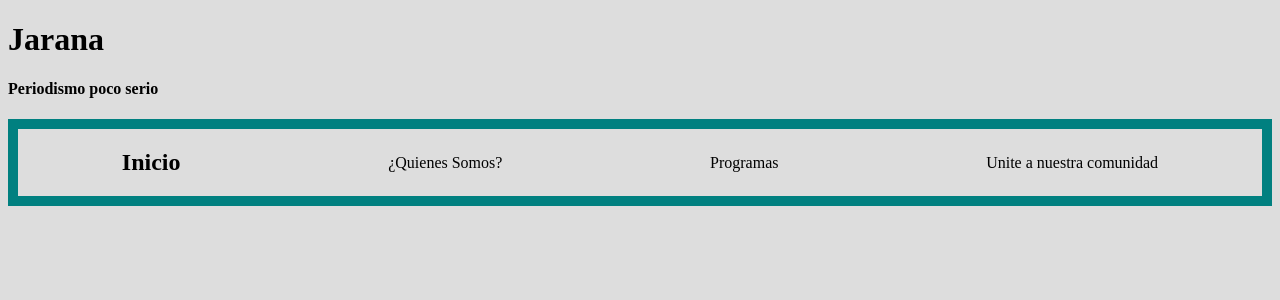
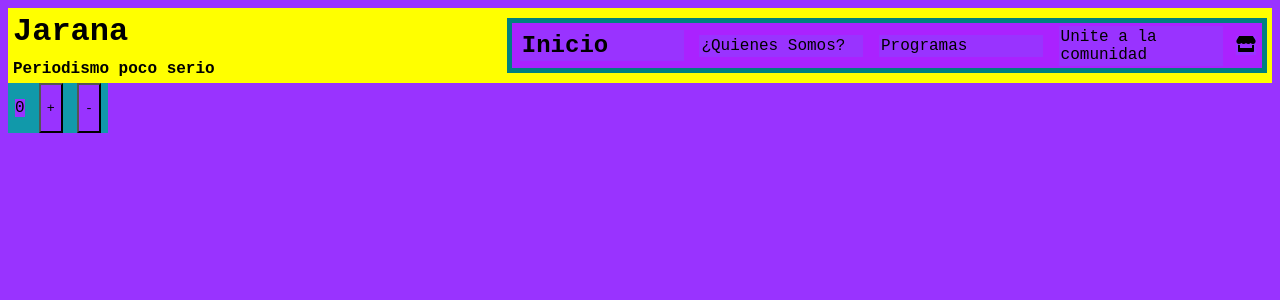
Before and after one commit to Elbruce4/React14680, a React (Create React App) app: page / in a window 1280 px wide. Shown: the top 300 px of the page. Built offline with nearby package versions, Linux system fonts and the light colour scheme.

Commit message:
volviendo a subir proyecto

```diff
--- a/package.json
+++ b/package.json
@@ -3,6 +3,10 @@
   "version": "0.1.0",
   "private": true,
   "dependencies": {
+    "@fortawesome/fontawesome-svg-core": "^1.2.35",
+    "@fortawesome/free-brands-svg-icons": "^5.15.3",
+    "@fortawesome/free-solid-svg-icons": "^5.15.3",
+    "@fortawesome/react-fontawesome": "^0.1.14",
     "@testing-library/jest-dom": "^5.14.1",
     "@testing-library/react": "^11.2.7",
     "@testing-library/user-event": "^12.8.3",
--- a/public/diseño.css
+++ /dev/null
@@ -1,12 +0,0 @@
-*{
-    background-color: #ddd;
-
-}
-
-#navBar{
-    display: flex;
-    flex-direction: row;
-    justify-content: space-around;
-    align-items: center;
-    border: teal 10px solid;
-}
--- a/public/index.html
+++ b/public/index.html
@@ -4,41 +4,22 @@
     <meta charset="utf-8" />
     <link rel="icon" href="%PUBLIC_URL%/favicon.ico" />
     <meta name="viewport" content="width=device-width, initial-scale=1" />
+    <link href="https://fonts.googleapis.com/css2?family=Lobster&display=swap" rel="stylesheet">
+    <link rel="preconnect" href="https://fonts.googleapis.com">
+    <link rel="preconnect" href="https://fonts.gstatic.com" crossorigin>
     <meta name="theme-color" content="#000000" />
     <meta
       name="description"
       content="Web site created using create-react-app"
     />
     <link rel="apple-touch-icon" href="%PUBLIC_URL%/logo192.png" />
-    <link rel="stylesheet" href= "diseño.css">
-    <!--
-      manifest.json provides metadata used when your web app is installed on a
-      user's mobile device or desktop. See https://developers.google.com/web/fundamentals/web-app-manifest/
-    -->
     <link rel="manifest" href="%PUBLIC_URL%/manifest.json" />
-    <!--
-      Notice the use of %PUBLIC_URL% in the tags above.
-      It will be replaced with the URL of the `public` folder during the build.
-      Only files inside the `public` folder can be referenced from the HTML.
-
-      Unlike "/favicon.ico" or "favicon.ico", "%PUBLIC_URL%/favicon.ico" will
-      work correctly both with client-side routing and a non-root public URL.
-      Learn how to configure a non-root public URL by running `npm run build`.
-    -->
     <title>React App</title>
   </head>
   <body>
     <noscript>You need to enable JavaScript to run this app.</noscript>
     <div id="root"></div>
-    <!--
-      This HTML file is a template.
-      If you open it directly in the browser, you will see an empty page.
+    <div ></div>
 
-      You can add webfonts, meta tags, or analytics to this file.
-      The build step will place the bundled scripts into the <body> tag.
-
-      To begin the development, run `npm start` or `yarn start`.
-      To create a production bundle, use `npm run build` or `yarn build`.
-    -->
   </body>
 </html>
--- a/src/App.js
+++ b/src/App.js
@@ -1,12 +1,28 @@
-import NavBar from "./navBar";
+import NavBar from "./componentes/Navbar/Navbar";
+
+import Contador from "./componentes/Contador/Contador";
+import ItemListContainer from "./componentes/ItemListContainer/ItemListContainer";
+
+import "./diseño.css"
+
+const App = () => {
 
 
-const App = () =>
-    <>
-        <h1>Jarana</h1>
-        <h4>Periodismo poco serio</h4>
-        <NavBar river = "bruno"/>
-    </>
+    return (<div className="app">
+                <div id="barraInicio">
+                    <div id="logoBajada">
+                        <h1>Jarana</h1>
+                        <h4>Periodismo poco serio</h4>
+                    </div>
+                    <NavBar />
+                    <ItemListContainer greeting = "Accede a todo nuestro contenido"/>
+                </div>
+                <div div id="contador">
+                    <Contador/>
+                </div>
+            </div>
+    );
+}
 
 
 export default App
--- /dev/null
+++ b/src/componentes/CartWidget/CartWidget.js
@@ -0,0 +1,10 @@
+import { FontAwesomeIcon } from "@fortawesome/react-fontawesome";
+import {faStore} from "@fortawesome/free-solid-svg-icons"
+
+const cartWidget = () =>
+            (<div className="logo">
+                <FontAwesomeIcon icon={faStore}/>
+            </div>)
+
+
+export default cartWidget
--- /dev/null
+++ b/src/componentes/Contador/Contador.js
@@ -0,0 +1,28 @@
+import { useState } from "react";
+
+
+const Contador = () => {
+
+    let initial = 0
+    const [contador , setContador] = useState(initial);
+
+    console.log(contador);
+
+    function sumarContador () {
+        setContador(contador + 1);
+    }
+
+    function restarContador () {
+        setContador(contador - 1);
+    }
+
+
+    return (<>
+                <p>{contador}</p>
+                <button onClick={sumarContador}>+</button>
+                <button onClick={restarContador}>-</button>
+            </>
+    );
+}
+
+export default Contador
--- /dev/null
+++ b/src/componentes/ItemListContainer/ItemListContainer.js
@@ -0,0 +1,7 @@
+
+const itemListContainer = (pros) =>
+        <>
+            {console.log(pros.greeting)}
+        </>
+
+export default itemListContainer
--- /dev/null
+++ b/src/componentes/Navbar/Navbar.js
@@ -0,0 +1,18 @@
+import CartWidget from "../CartWidget/CartWidget";
+
+const NavBar = (props) => {
+
+   console.log(props.children);
+
+ return (<nav id="navBar">
+            <h2 className = "navBarMenu" onClick={props.lie}>Inicio</h2>
+            <p  id="inicioTitulo" className = "navBarMenu">¿Quienes Somos?</p>
+            <p className = "navBarMenu">Programas</p>
+            <p className = "navBarMenu">Unite a la comunidad</p>
+            <CartWidget/>
+        </nav>
+        )
+
+}
+
+export default NavBar
--- /dev/null
+++ b/src/diseño.css
@@ -0,0 +1,80 @@
+*{
+    background-color: #93f;
+    font-family: 'Nanum Gothic Coding', monospace;
+}
+
+#navBar{
+    display: flex;
+    flex-direction: row;
+    justify-content: space-around;
+    align-items: center;
+    border: teal 5px solid;
+    background-color: #a2f;
+    height: 45px;
+    width: 750px;
+    margin: 5px;
+}
+
+#barraInicio {
+    background-color: yellow    ;
+    display: flex;
+    flex-direction: row;
+    flex-wrap: wrap;
+    justify-content:space-between;
+    align-items: center;
+}
+
+#logoBajada {
+    background-color: yellow;
+}
+
+#root {
+
+    background-color: #19f;
+}
+
+h1, h4 {
+    margin: 0 ;
+    padding: 5px;
+    background-color: yellow;
+}
+
+.navBarMenu {
+    margin: 2px;
+    width: 160px;
+    padding: 2px;
+}
+
+.navBarMenu:hover {
+    background-color: yellow;
+}
+
+.algo {
+    background-color: salmon;
+}
+
+#aplicacion {
+    background-color: black;
+    height: 150px;
+}
+
+@media screen and (min-width : 700px) {
+    #aplicacion {
+        background-color: white;
+        height: 200px;
+    }
+}
+
+#contador {
+    width: 100px;
+    background-color: #19a;
+
+    display: flex;
+    flex-direction: row;
+    justify-content: space-around;
+}
+
+.app {
+    display: flex;
+    flex-direction: column;
+}
--- a/src/index.js
+++ b/src/index.js
@@ -1,5 +1,6 @@
 import React from "react";
 import reactDom from "react-dom";
+
 
 import App from "./App.js"
 
--- a/src/navBar.js
+++ /dev/null
@@ -1,14 +0,0 @@
-const NavBar = (river) => {
-
-    console.log(river);
-
- return <nav id="navBar">
-            <h2>Inicio</h2>
-            <p>¿Quienes Somos?</p>
-            <p>Programas</p>
-            <p>Unite a nuestra comunidad</p>
-        </nav>
-
-}
-
-export default NavBar
```
Also changed, not shown: imagenes/LogoJARANA.png (added), 1 other file (tests, documents, lock files or other folders).
